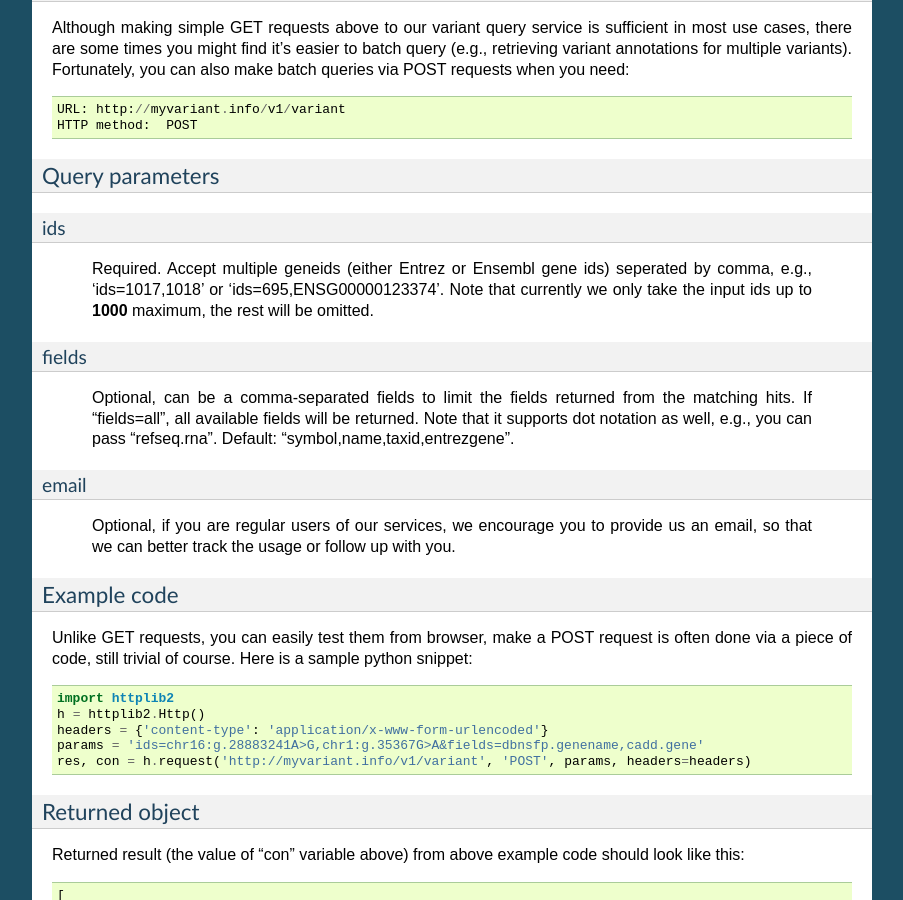
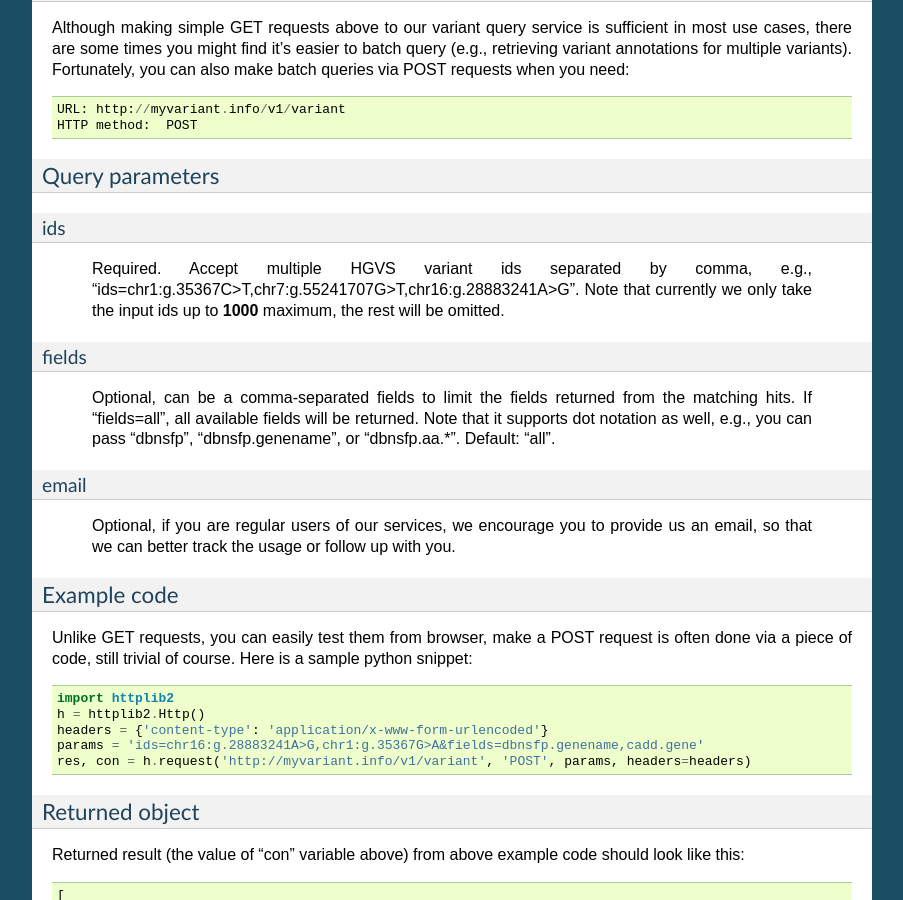
Before and after one commit to biothings/myvariant.info, a Sphinx documentation site: the page built from docs/doc/variant_annotation_service.rst, in a window 1280 px wide and 900 px high, scrolled down 4433 px. Shown: the whole window, without its empty margins (198-1101 px from the left). Built offline with Sphinx 7.4.7, drawn with Linux system fonts in a browser that asks for light colours.

Commit message:
Update variant_annotation_service.rst

```diff
--- a/docs/doc/variant_annotation_service.rst
+++ b/docs/doc/variant_annotation_service.rst
@@ -85,12 +85,12 @@ Query parameters
 
 ids
 """""
-    Required. Accept multiple geneids (either Entrez or Ensembl gene ids) seperated by comma, e.g., 'ids=1017,1018' or 'ids=695,ENSG00000123374'. Note that currently we only take the input ids up to **1000** maximum, the rest will be omitted.
+    Required. Accept multiple HGVS variant ids separated by comma, e.g., "ids=chr1:g.35367C>T,chr7:g.55241707G>T,chr16:g.28883241A>G". Note that currently we only take the input ids up to **1000** maximum, the rest will be omitted.
 
 fields
 """""""
     Optional, can be a comma-separated fields to limit the fields returned from the matching hits.
-    If “fields=all”, all available fields will be returned. Note that it supports dot notation as well, e.g., you can pass "refseq.rna". Default: “symbol,name,taxid,entrezgene”.
+    If “fields=all”, all available fields will be returned. Note that it supports dot notation as well, e.g., you can pass "dbnsfp", "dbnsfp.genename", or "dbnsfp.aa.*". Default: "all".
 
 email
 """"""
```
